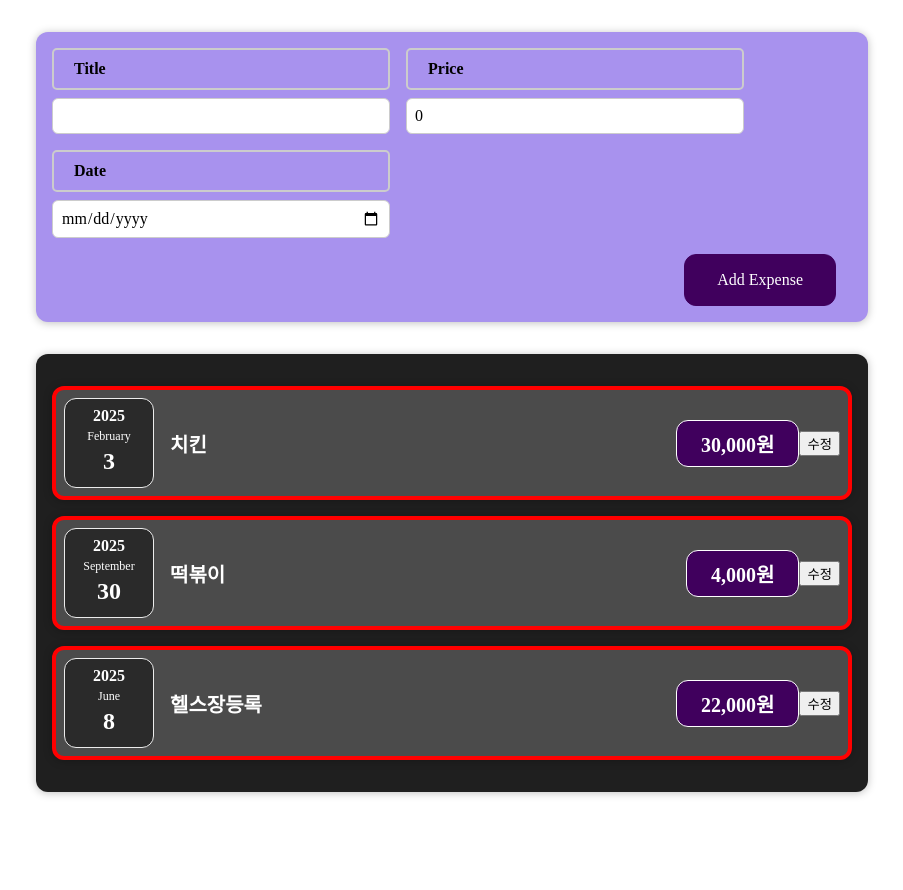
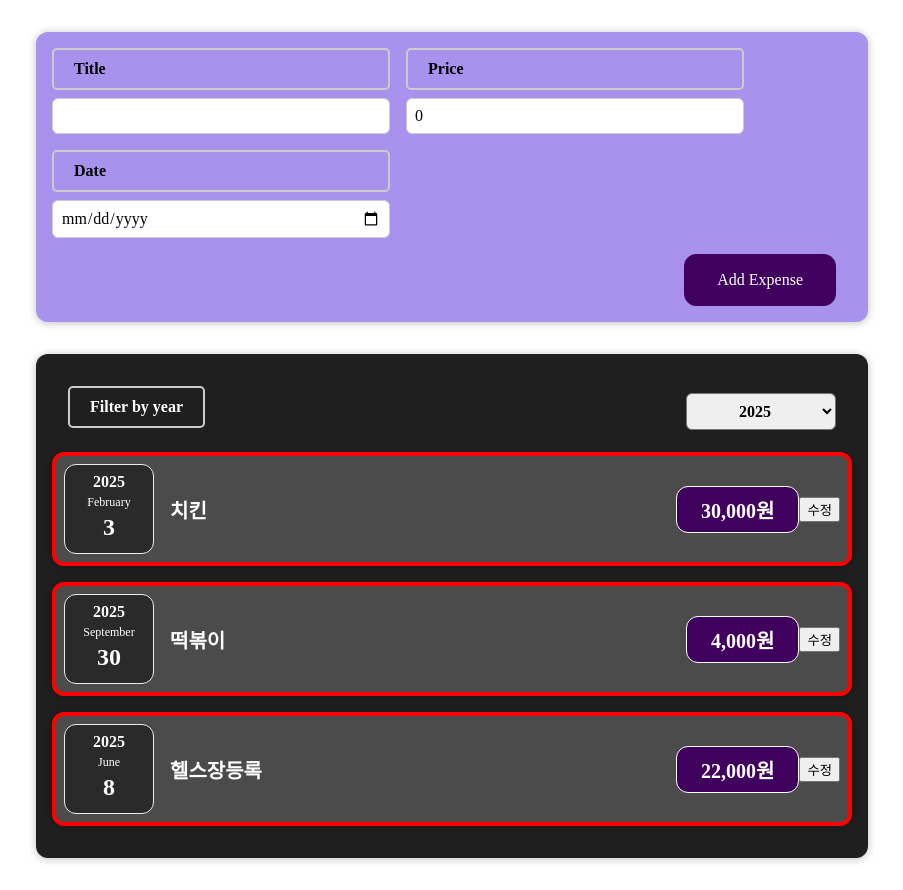
Before and after one commit to hee123hee/react-study202501, a React (Vite) app: page / in a window 1280 px wide. Shown: the whole page, without its empty margins (188-1091 px from the left). Before the commit the page ends 824 px from the top, so only its background shows below. Built offline with nearby package versions, Linux system fonts and the light colour scheme.

Commit message:
2-4-2. 상향식 데이터 전달 연습문제

```diff
--- a/src/App.jsx
+++ b/src/App.jsx
@@ -2,6 +2,7 @@
 import Counter from "./components/Counter";
 import NewExpense from "./components/new-expense/NewExpense.jsx";
 import CheckBoxStyle from "./components/practice/ChechBoxStyle.jsx";
+import ExpenseFilter from "./components/expenses/ExpenseFilter.jsx";
 
 
 /*
@@ -53,11 +54,10 @@
 
     };
 
-
     return (
         <>
             <NewExpense onSave={onAddExpense} />
-            <ExpenseList expenses={expenses}/>
+            <ExpenseList expenses={expenses} />
         </>
     );
 }
--- /dev/null
+++ b/src/components/expenses/ExpenseFilter.css
@@ -0,0 +1,21 @@
+.expenses-filter {
+    color: white;
+    padding: 0 1rem;
+}
+.expenses-filter__control {
+    display: flex;
+    width: 100%;
+    align-items: center;
+    justify-content: space-between;
+    margin: 1rem 0;
+}
+.expenses-filter label {
+    font-weight: bold;
+    margin-bottom: 0.5rem;
+}
+.expenses-filter select {
+    font: inherit;
+    padding: 0.5rem 3rem;
+    font-weight: bold;
+    border-radius: 6px;
+}
--- /dev/null
+++ b/src/components/expenses/ExpenseFilter.jsx
@@ -0,0 +1,27 @@
+
+import React from 'react';
+import './ExpenseFilter.css';
+
+const ExpenseFilter = ({onChangeFilter}) => {
+    const changeYearHandler = e => {
+        onChangeFilter(e.target.value);
+
+    };
+    return (
+        <div className='expenses-filter'>
+            <div className='expenses-filter__control'>
+                <label>Filter by year</label>
+                <select onChange={changeYearHandler}>
+                    <option value='2025'>2025</option>
+                    <option value='2024'>2024</option>
+                    <option value='2023'>2023</option>
+                    <option value='2022'>2022</option>
+                    <option value='2021'>2021</option>
+                    <option value='2020'>2020</option>
+                    <option value='2019'>2019</option>
+                </select>
+            </div>
+        </div>
+    );
+};
+export default ExpenseFilter;
--- a/src/components/expenses/ExpenseList.jsx
+++ b/src/components/expenses/ExpenseList.jsx
@@ -1,10 +1,20 @@
 import React from 'react';
 import ExpenseItem from "./ExpenseItem";
 import './ExpenseList.css'
+import ExpenseFilter from "./ExpenseFilter.jsx";
 
 const ExpenseList = ({expenses}) => {
+
+    console.log('필터 연도값을 출력');
+
+    //연도를 끌어올리기 위한 함수
+    const onFilterChange = (filteredYear) =>{
+        console.log(`선택된 연도: ${filteredYear}`);
+    };
+
     return (
         <div className="expenses">
+            <ExpenseFilter onChangeFilter={onFilterChange} />
             <ExpenseItem expense={expenses[0]}/>
             <ExpenseItem expense={expenses[1]}/>
             <ExpenseItem expense={expenses[2]}/>
```
